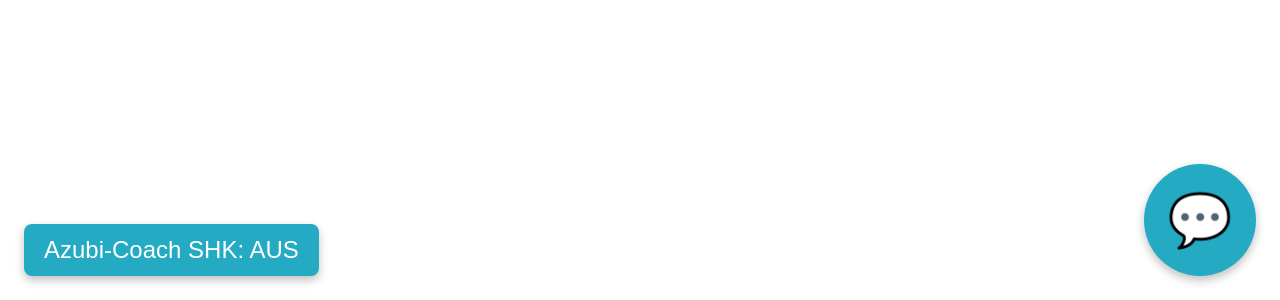
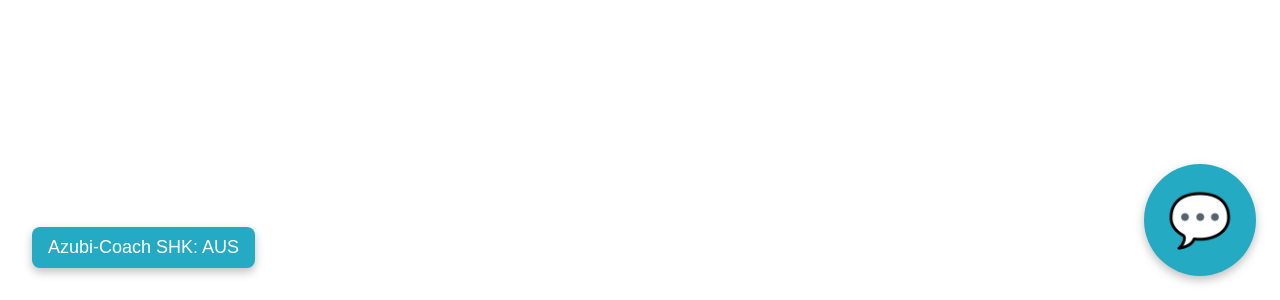
Before and after one commit to jankoenig-shk/azubicoachshk, a plain HTML site: page index.html in a window 1280 px wide. Shown: the part 500-800 px from the top of the page. Drawn offline with Linux system fonts and the light colour scheme.

Commit message:
Update index.html

```diff
--- a/index.html
+++ b/index.html
@@ -82,12 +82,12 @@ body {
 /* ===== TOGGLE BUTTON ===== */
 #azubi-toggle {
   position: fixed;
-  bottom: 24px;
-  left: 24px;
-  padding: 12px 20px;
+  bottom: 32px;
+  left: 32px;
+  padding: 10px 16px;
   background: #25AAC4;
   color: white;
-  font-size: 24px;
+  font-size: 18px;
   border-radius: 8px;
   cursor: pointer;
   z-index: 10002;
```
